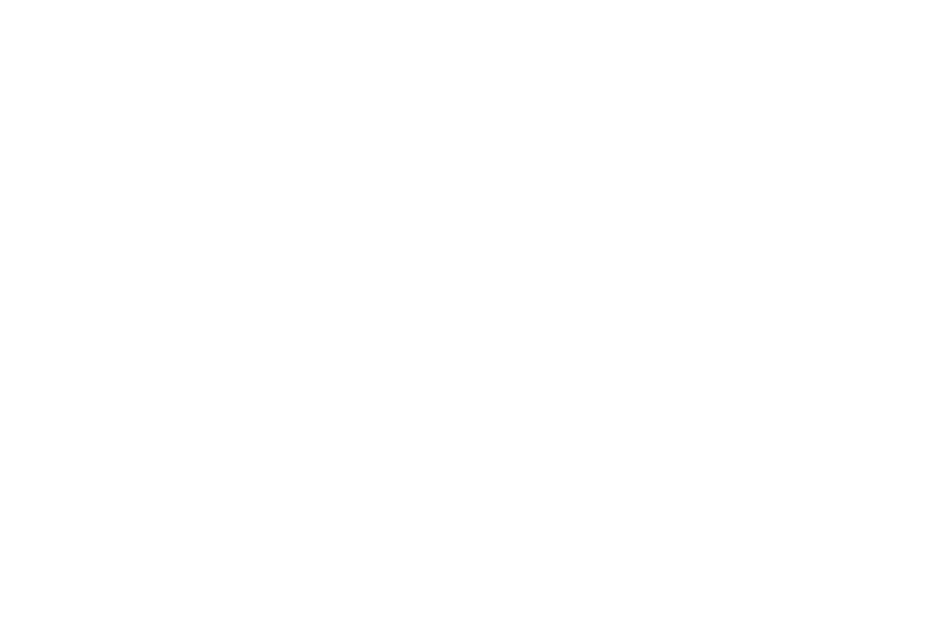
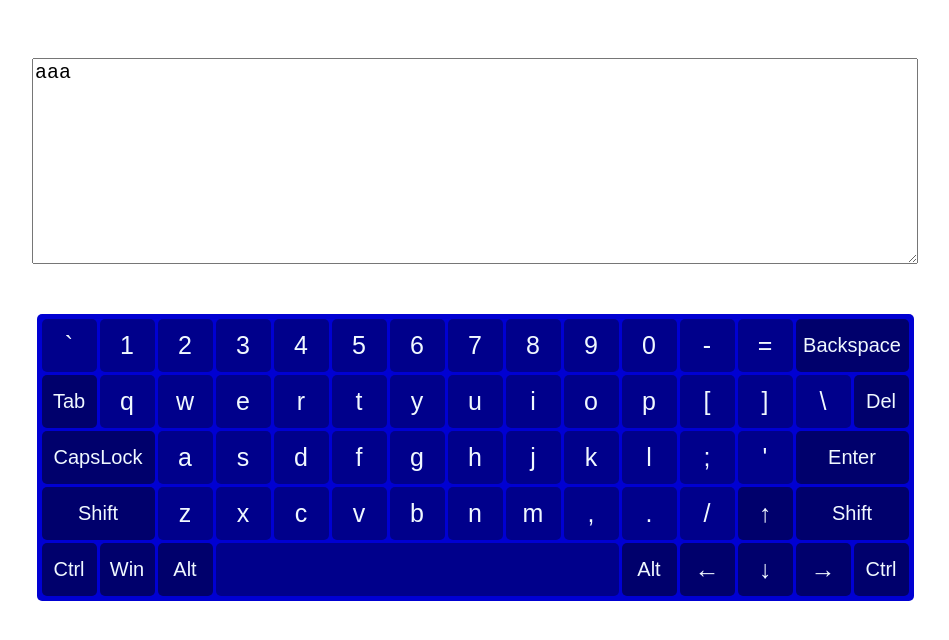
Before and after one commit to pavelkryuchkov/virtual-keyboard, a website with bundled scripts: page index.html in a window 1280 px wide. Shown: the whole page, without its empty margins (165-1114 px from the left). Built offline with nearby package versions, Linux system fonts and the light colour scheme.

Commit message:
feat: add keyboard generation and some styles

```diff
--- /dev/null
+++ b/constants.js
@@ -0,0 +1,84 @@
+const KEYS = [
+  [
+    '`',
+    '1',
+    '2',
+    '3',
+    '4',
+    '5',
+    '6',
+    '7',
+    '8',
+    '9',
+    '0',
+    '-',
+    '=',
+    'Backspace',
+  ],
+
+  [
+    'Tab',
+    'q',
+    'w',
+    'e',
+    'r',
+    't',
+    'y',
+    'u',
+    'i',
+    'o',
+    'p',
+    '[',
+    ']',
+    '\\',
+    'Del',
+  ],
+
+  ['CapsLock', 'a', 's', 'd', 'f', 'g', 'h', 'j', 'k', 'l', ';', "'", 'Enter'],
+
+  [
+    'Shift',
+    'z',
+    'x',
+    'c',
+    'v',
+    'b',
+    'n',
+    'm',
+    ',',
+    '.',
+    '/',
+    '\u2191',
+    'Shift',
+  ],
+
+  [
+    'Ctrl',
+    'Win',
+    'Alt',
+    'Whitespace',
+    'Alt',
+    '\u2190',
+    '\u2193',
+    '\u2192',
+    'Ctrl',
+  ],
+];
+
+const KEYS_DARK = [
+  'Backspace',
+  'Tab',
+  'Del',
+  'CapsLock',
+  'Enter',
+  'Shift',
+  'Ctrl',
+  'Win',
+  'Alt',
+  '\u2191',
+  '\u2190',
+  '\u2193',
+  '\u2192',
+];
+
+export { KEYS, KEYS_DARK };
--- a/index.html
+++ b/index.html
@@ -8,6 +8,6 @@
   <link rel="stylesheet" href="style.css">
 </head>
 <body>
-  <script src="index.js"></script>
+  <script src="index.js" type="module"></script>
 </body>
 </html>
--- a/index.js
+++ b/index.js
@@ -1 +1,44 @@
-console.log('hello');
+import { KEYS, KEYS_DARK } from './constants.js';
+
+function renderTextarea() {
+  const textarea = document.createElement('textarea');
+  textarea.classList.add('textarea');
+  document.body.append(textarea);
+}
+
+function createKey(key) {
+  const html = `
+<div class="
+    key
+    ${KEYS_DARK.includes(key) ? 'key_dark' : ''}
+    ${key.length > 1 ? 'key_long' : ''}
+    ${key === 'Whitespace' ? 'key_whitespace' : ''}
+    ">
+  ${key === 'Whitespace' ? '' : key}
+</div>
+`;
+  return html;
+}
+
+function renderKeyboard() {
+  const keyboard = document.createElement('div');
+  keyboard.classList.add('keyboard');
+  KEYS.forEach((rowKeys) => {
+    const keyboardRow = document.createElement('div');
+    keyboardRow.classList.add('keyboard__row');
+    let rowHTML = '';
+    rowKeys.forEach((key) => {
+      rowHTML += createKey(key);
+    });
+    keyboardRow.innerHTML = rowHTML;
+    keyboard.append(keyboardRow);
+  });
+  document.body.append(keyboard);
+}
+
+renderTextarea();
+renderKeyboard();
+
+const textarea = document.querySelector('.textarea');
+textarea.textContent = 'aaa';
+// console.log(textarea.selectionEnd);
--- a/style.css
+++ b/style.css
@@ -0,0 +1,57 @@
+body {
+  display: flex;
+  flex-direction: column;
+  align-items: center;
+  font-family: Arial, Helvetica, sans-serif;
+}
+
+.textarea {
+  width: 880px;
+  height: 200px;
+  margin-top: 50px;
+  font-size: 20px;
+}
+
+.keyboard {
+  display: flex;
+  flex-direction: column;
+  gap: 3px;
+  margin-top: 50px;
+  padding: 5px;
+  border-radius: 5px;
+  background-color: rgb(0, 0, 210);
+}
+
+.keyboard__row {
+  display: flex;
+  justify-content: space-between;
+  gap: 3px;
+}
+
+.key {
+  display: flex;
+  align-items: center;
+  justify-content: center;
+  width: 55px;
+  padding-top: 12px;
+  padding-bottom: 12px;
+  font-size: 25px;
+  color: aliceblue;
+  /* text-align: center; */
+  background-color: darkblue;
+  border-radius: 5px;
+  user-select: none;
+}
+
+.key_dark {
+  background-color: rgb(0, 0, 108);
+}
+
+.key_long {
+  flex-grow: 1;
+  font-size: 20px;
+}
+
+.key_whitespace {
+  min-width: 403px;
+}
```
Also changed, not shown: .eslintrc.js.
